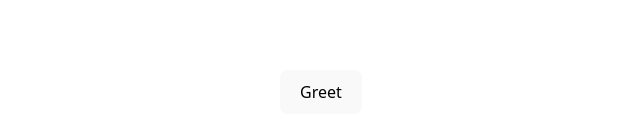
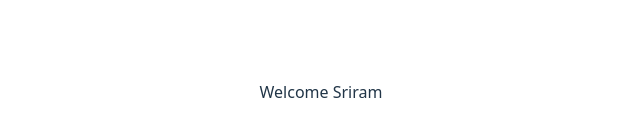
Before and after one commit to Sriramkumar-S/revise-react, a React (Vite) app: page / in a window 1280 px wide. Shown: the part 308-444 px from the top of the page, without its empty margins (319-959 px from the left). Built offline with nearby package versions, Linux system fonts and the light colour scheme.

Commit message:
Conditional Rendering

```diff
--- a/src/App.jsx
+++ b/src/App.jsx
@@ -4,12 +4,15 @@
 import Counter from './Components/Counter'
 import EventHandling from './Components/EventHandling'
 import Parent from './Components/Parent'
+import ConditionalRendering from './Components/ConditionalRendering'
 
 function App() {
 
   return (
     <>
-      <Parent />
+      <ConditionalRendering />
+
+      {/* <Parent /> */}
 
       {/* <EventHandling /> */}
 
--- /dev/null
+++ b/src/Components/ConditionalRendering.jsx
@@ -0,0 +1,43 @@
+import React, { Component } from 'react'
+
+class ConditionalRendering extends Component {
+    constructor(props) {
+      super(props)
+
+      this.state = {
+         isLoggedIn: true
+      }
+    }
+
+  render() {
+    // Approach 1 - Using if else
+    // if(this.state.isLoggedIn) {
+    //     return <div>Welcome Sriram</div>
+    // }else {
+    //     return <div>Welcome Guest</div>
+    // }
+
+    // Approach 2 - Using Element variables
+    // let message;
+    // if(this.state.isLoggedIn) {
+    //     message = <div>Welcome Sriram</div>
+    // }else {
+    //     message = <div>Welcome Guest</div>
+    // }
+    // return message;
+
+    // Approach 3 - Using Ternary operator
+    // return (
+    //     this.state.isLoggedIn ?
+    //     <div>Welcome Sriram</div> :
+    //     <div>Welcome Guest</div>
+    // )
+
+    // Approach 4 - Using Shortcircuiting approach
+    return (
+        this.state.isLoggedIn && <div>Welcome Sriram</div>
+    )
+  }
+}
+
+export default ConditionalRendering
```
